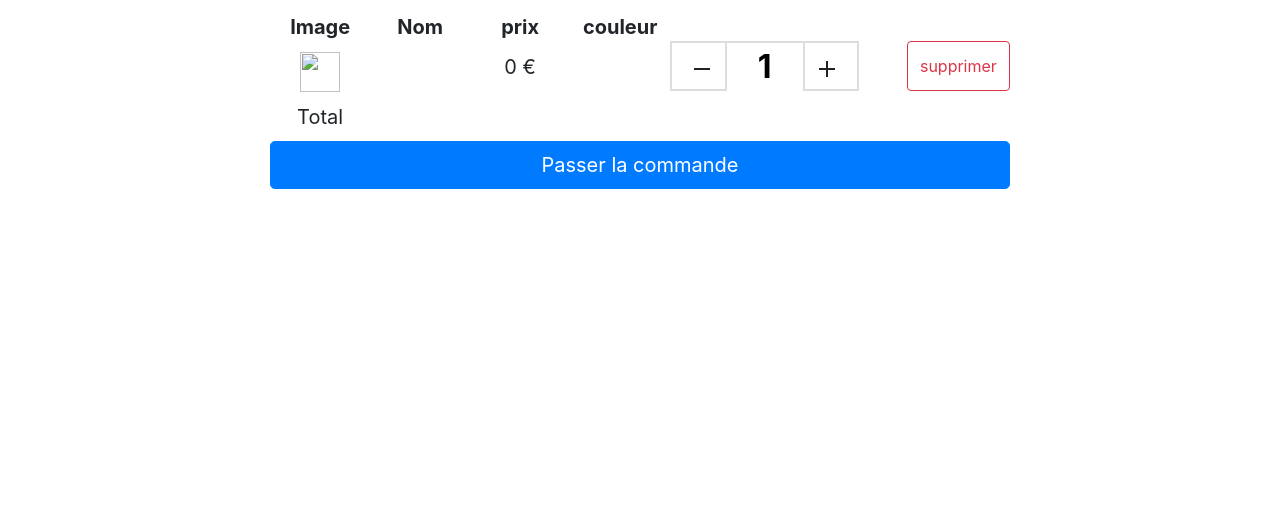
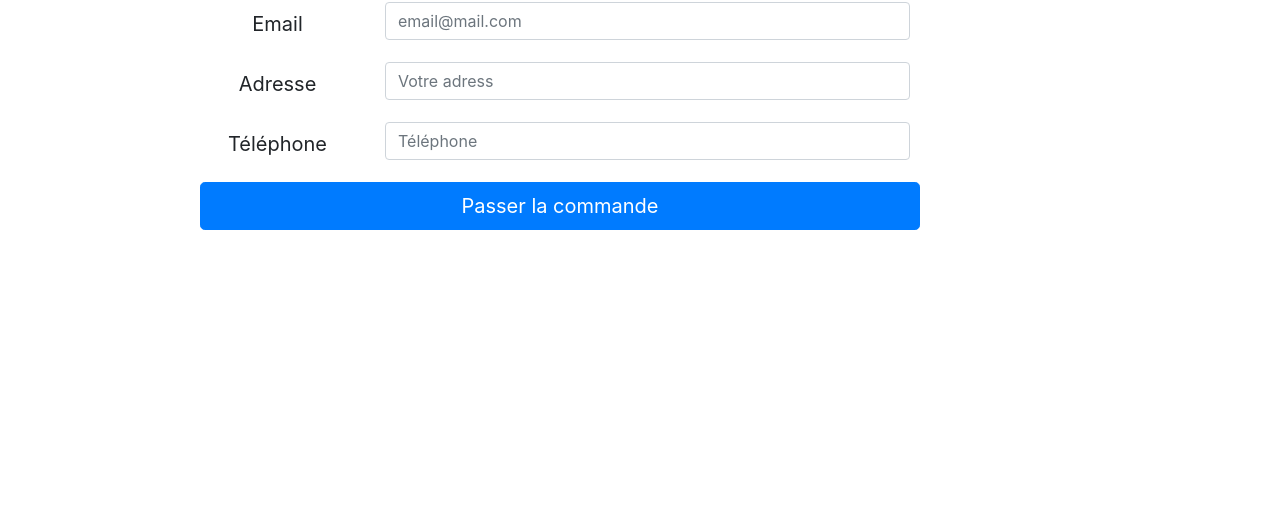
Before and after one commit to abdomikhael/orinoco, a plain HTML site: page panier.html in a window 1280 px wide. Shown: the part 215-747 px from the top of the page. Drawn offline with nearby package versions, Linux system fonts and the light colour scheme.

Commit message:
ajouter la form

```diff
--- a/index.js
+++ b/index.js
@@ -132,6 +132,56 @@ async function teddyInfo(){
   priceInfo.textContent=teddy.price /100+" euro";
   panierButton.textContent= " Ajouter au panier";
   descInfo.textContent =teddy.description;
+  leftInfo.setAttribute("class", "produit-photo");
+  rightInfo.setAttribute("class", "produit-info");
+  productInfo.setAttribute("class", "produit-block");
+  colorsInfo.setAttribute("class", " custom-select color-button");
+  panierButton.setAttribute("class", "btn btn-primary btn-sm")
+  panierButton.setAttribute("data", "id")
+
+
+
+  for (var i = 0; i < teddy.colors.length; i++) {
+    var color =teddy.colors[i];
+    var colorsOption = document.createElement("option");
+    colorsOption.textContent= color;
+    colorsInfo.appendChild(colorsOption);
+
+
+
+}
+
+
+
+
+  panierButton.addEventListener("click",function displayIncart (){
+  panierButton.textContent ="i love you";
+
+  var panier = JSON.parse(localStorage.getItem("panier"));
+
+  var nb_prod = 0;
+  if(panier != null)
+  {
+    nb_prod = panier.length;
+  }
+  console.log(nb_prod)
+
+  if(nb_prod > 0)
+  {
+    panier.push(teddy._id);
+  }
+  else
+  {
+    panier = [teddy._id];
+  }
+  panier = JSON.stringify(panier);
+
+  localStorage.setItem("panier", panier)
+
+
+
+ });
+}
 
 
 
@@ -141,188 +191,196 @@ async function teddyInfo(){
 
 
 
-  leftInfo.setAttribute("class", "produit-photo");
-  rightInfo.setAttribute("class", "produit-info");
-  productInfo.setAttribute("class", "produit-block");
-  colorsInfo.setAttribute("class", " custom-select color-button");
-  panierButton.setAttribute("class", "btn btn-primary btn-sm")
+async function showTeddyInCart(){
+  var menuPanier = document.getElementById("basket-menu");
+      var panier = JSON.parse(localStorage.getItem("panier"))
 
-  console.log(teddy)
+
+  var sectionPanier = document.createElement("section");
+  menuPanier.appendChild(sectionPanier);
+  var table = document.createElement("table");
+  sectionPanier.appendChild(table);
+  var ligneTitre = document.createElement("tr");
+  table.appendChild(ligneTitre);
+  var totalLigne = document.createElement("tr");
+  sectionPanier.appendChild(totalLigne);
+
+  var totalTitre = document.createElement("th");
+  totalLigne.appendChild(totalTitre);
+  totalTitre.textContent = "Total";
+  var totalEl = document.createElement("td");
+  totalLigne.appendChild(totalEl);
+
+
+
+
+  var titreImage = document.createElement("th");
+  titreImage.textContent = "Image";
+  var titreName =document.createElement("th")
+  titreName.textContent ="Nom";
+  var titrePrix = document.createElement("th");
+  titrePrix.textContent ="prix";
+  ligneTitre.appendChild(titreImage);
+  ligneTitre.appendChild(titreName);
+  ligneTitre.appendChild(titrePrix);
+
+
+  for(i = 0; i < panier.length; i++)
+  {
+
+    var id = panier[i]
+
+    var teddy = await getteddyInfo(id);
+    console.log(teddy)
+
+      var lignePanier = document.createElement("tr");
+  table.appendChild(lignePanier);
+    var cellImagePanier = document.createElement("td");
+    var imagePanier =document.createElement("img");
+    cellImagePanier.appendChild(imagePanier);
+    var cellNamePanier =document.createElement("td");
+    var cellPrice = document.createElement("td");
+
+
+
+    var buttonRemove =document.createElement("button");
+
+    lignePanier.appendChild(cellImagePanier);
+    lignePanier.appendChild(cellNamePanier);
+    lignePanier.appendChild(cellPrice);
+
+
+
+    lignePanier.appendChild(buttonRemove);
+
+
+      lignePanier.setAttribute("class", "product-cart");
+
+    cellImagePanier.setAttribute("class", "image-cart");
+
+
+
+    buttonRemove.setAttribute("class", "btn btn-outline-danger");
+      buttonRemove.textContent = "supprimer"
+      cellNamePanier.textContent = teddy.name;
+      cellPrice.innerHTML = teddy.price/100+" €";
+      imagePanier.src = teddy.imageUrl;
 
 
 
 
 
-  for (var i = 0; i < teddy.colors.length; i++) {
-    var color =teddy.colors[i];
-    var colorsOption = document.createElement("option");
-    colorsInfo.appendChild(colorsOption);
-
-    colorsOption.textContent= teddy.colors;
-
-  }
+  buttonRemove.addEventListener("click", function(id){
 
 
 
+        lignePanier.remove(id)
 
-  panierButton.addEventListener("click",function displayIncart (){
+  panier = JSON.stringify(panier);
 
-
-
-
-   panierButton.textContent ="i love you";
-   var counte = document.getElementById("counter");
-   counte++;
-   let nameTeddy = JSON.stringify(teddy.name);
-   localStorage.setItem("name",nameTeddy);
-   let priceTeddy = JSON.stringify(teddy.price);
-   localStorage.setItem("price", teddy.price);
-   let imageTeddy = JSON.stringify(teddy.imageUrl);
-   localStorage.setItem("image", teddy.imageUrl);
-   let colorTeddy = JSON.stringify(teddy.colors[i]);
-   localStorage.setItem("color", colorTeddy);
-
-
-   console.log(localStorage)
-
-
-
-
- });
-
-
-}
-function addTeddyToCart(){
-
-
-
-
-
-  var menuPanier = document.getElementById("basket-menu");
-  var sectionPanier = document.createElement("section");
-  menuPanier.appendChild(sectionPanier);
-  var table = document.createElement("table");
-  sectionPanier.appendChild(table);
-
-
-
-  var ligneTitre = document.createElement("tr");
-  table.appendChild(ligneTitre);
-  var lignePanier = document.createElement("tr");
-  table.appendChild(lignePanier);
-  var ligneTotal = document.createElement("tr");
-  table.appendChild(ligneTotal);
-  var titreImage = document.createElement("th");
-
-  titreImage.textContent = "Image";
-
-  var titreName =document.createElement("th")
-  titreName.textContent ="Nom";
-  var titrePrix = document.createElement("th");
-  titrePrix.textContent ="prix";
-  var titreColor =document.createElement("th");
-  titreColor.textContent = "couleur"
-  ligneTitre.appendChild(titreImage);
-  ligneTitre.appendChild(titreName);
-  ligneTitre.appendChild(titrePrix);
-  ligneTitre.appendChild(titreColor)
-
-
-
-
-  var cellImagePanier = document.createElement("td");
-  var imagePanier =document.createElement("img");
-  cellImagePanier.appendChild(imagePanier);
-  var cellNamePanier =document.createElement("td");
-  var cellPrice = document.createElement("td");
-  var cellColor =document.createElement("td");
-  lignePanier.appendChild(cellImagePanier);
+  localStorage.removeItem("panier", panier)
+})
 
 
 
 
 
 
+  }
 
 
+    }
+function form(){
+  var menuPanier = document.getElementById("basket-menu")
 
-  lignePanier.appendChild(cellNamePanier);
+  var form =document.createElement("form")
+    menuPanier.appendChild(form)
+    form.setAttribute("class", "form-user")
+  var formGroup = document.createElement("div");
+  form.appendChild(formGroup);
+  formGroup.setAttribute("class", "form-group row");
+  var labelNom = document.createElement("label");
+  formGroup.appendChild(labelNom);
+  labelNom.setAttribute("class", "col-sm-2 col-form-label")
+  var divUser = document.createElement("div");
+  formGroup.appendChild(divUser);
+  divUser.setAttribute("class", "col-sm-6")
+   var userName = document.createElement("input");
+  userName.setAttribute("for", "form-Nom");
+  labelNom.textContent = "Nom";
+  userName.required;
 
-  lignePanier.appendChild(cellPrice);
+  divUser.appendChild(userName);
+  userName.setAttribute("class", "form-control");
+  userName.setAttribute("type", "text")
+  userName.setAttribute("placeholder", "Nom");
+  userName.setAttribute("id", "form-Nom");
 
-  lignePanier.appendChild(cellColor);
-  var cellButtonQuntity = document.createElement("div");
-  lignePanier.appendChild(cellButtonQuntity);
-  cellButtonQuntity.setAttribute("class", "number-input md-number-input")
-  var buttonQuantityMinus = document.createElement("button");
-  cellButtonQuntity.appendChild(buttonQuantityMinus);
-  buttonQuantityMinus.setAttribute("class", "minus");
-  buttonQuantityMinus.setAttribute("onclick", "this.parentNode.querySelector('input[type=number]').stepDown()") ;
-  var inputQuantity = document.createElement("input");
-  cellButtonQuntity.appendChild(inputQuantity);
-  inputQuantity.setAttribute("class", "quantity")
-  inputQuantity.setAttribute("min", "0")
-  inputQuantity.setAttribute("name", "quantity");
-  inputQuantity.setAttribute("value", "1");
-  inputQuantity.setAttribute("type", "number")
-  ;  var buttonQuantityPlus =document.createElement("button");
-  cellButtonQuntity.appendChild(buttonQuantityPlus);
-  buttonQuantityPlus.setAttribute("class", "plus");
-  buttonQuantityPlus.setAttribute("onclick", "this.parentNode.querySelector('input[type=number]').stepUp()");
-  var buttonRemove =document.createElement("button");
-  lignePanier.appendChild(buttonRemove);
-  buttonRemove.setAttribute("class", "btn btn-outline-danger");
-  buttonRemove.textContent = "supprimer"
+var formGroupMail = document.createElement("div");
+  form.appendChild(formGroupMail);
+  formGroupMail.setAttribute("class", "form-group row");
+  var labelMail = document.createElement("label");
+  formGroupMail.appendChild(labelMail);
+  labelMail.setAttribute("class", "col-sm-2 col-form-label")
+  var divUserMail = document.createElement("div");
+  formGroupMail.appendChild(divUserMail);
+  divUserMail.setAttribute("class", "col-sm-6")
+   var userMail = document.createElement("input");
+  userMail.setAttribute("for", "form-mail");
+  userMail.required;
+  labelMail.textContent = "Email";
+
+  divUserMail.appendChild(userMail);
+  userMail.setAttribute("class", "form-control");
+  userMail.setAttribute("type", "email")
+  userMail.setAttribute("placeholder", "email@mail.com");
+  userMail.setAttribute("id", "form-phone");
+
+var formGroupAdress = document.createElement("div");
+  form.appendChild(formGroupAdress);
+  formGroupAdress.setAttribute("class", "form-group row");
+  var labelAdress = document.createElement("texarea");
+  formGroupAdress.appendChild(labelAdress);
+  labelAdress.setAttribute("class", "col-sm-2 col-form-label")
+  var divUserAdress = document.createElement("div");
+  formGroupAdress.appendChild(divUserAdress);
+  divUserAdress.setAttribute("class", " row-2 col-sm-6")
+   var userAdress = document.createElement("input");
+  userAdress.setAttribute("for", "form-adress");
+  labelAdress.textContent = "Adresse";
+
+  divUserAdress.appendChild(userAdress);
+  userAdress.setAttribute("class", "form-control");
+  userAdress.setAttribute("type", "text")
+  userAdress.setAttribute("placeholder", "Votre adress");
+  userAdress.setAttribute("id", "form-adress");
+  userAdress.required;
 
 
+  var formGroupPhone = document.createElement("div");
+  form.appendChild(formGroupPhone);
+  formGroupPhone.setAttribute("class", "form-group row");
+  var labelPhone = document.createElement("label");
+  formGroupPhone.appendChild(labelPhone);
+  labelPhone.setAttribute("class", "col-sm-2 col-form-label")
+  var divUserPhone = document.createElement("div");
+  formGroupPhone.appendChild(divUserPhone);
+  divUserPhone.setAttribute("class", "col-sm-6")
+   var userPhone = document.createElement("input");
+  userPhone.setAttribute("for", "form-phone");
+  labelPhone.textContent = "Téléphone";
+  userPhone.required;
 
+  divUserPhone.appendChild(userPhone);
+  userPhone.setAttribute("class", "form-control");
+  userPhone.setAttribute("type", "number")
+  userPhone.setAttribute("placeholder", "Téléphone");
+  userMail.setAttribute("id", "form-phone");
 
-  var cellTotalTitre =document.createElement("td");
-  ligneTotal.appendChild(cellTotalTitre);
-  cellTotalTitre.textContent = "Total";
-  var cellTotalAmount = document.createElement("td");
-  ligneTotal.appendChild(cellTotalAmount);
-
-  var blockButtonCommande = document.createElement("button");
-  sectionPanier.appendChild(blockButtonCommande);
-  blockButtonCommande.setAttribute("class", "btn btn-primary btn-lg btn-block");
+    var blockButtonCommande = document.createElement("a");
+  form.appendChild(blockButtonCommande);
+  blockButtonCommande.href = "confirmation.html"
+  blockButtonCommande.setAttribute("class", "btn btn-primary col-sm-8 btn-lg btn-block");
+  blockButtonCommande.setAttribute("type", "submit")
   blockButtonCommande.textContent = "Passer la commande"
-
-  var buttonTotal = document.createElement("td");
-  ligneTotal.appendChild(buttonTotal);
-
-
-
-  var name =  localStorage.getItem("name");
-  cellNamePanier.innerHTML = name;
-  var price = localStorage.getItem("price");
-  cellPrice.innerHTML =price/100+" €";
-  var image = localStorage.getItem("image");
-  imagePanier.src = image;
-  imagePanier.setAttribute("class", "image-cart");
-
-  var Color = localStorage.getItem("color");
-  cellColor.innerHTML = color;
-  var totalObjet = inputQuantity.value * price ;
-  console.log(totalObjet);
-
-
-
-
-  cellImagePanier.src = image;
-  lignePanier.setAttribute("class", "product-cart");
-  cellImagePanier.setAttribute("class", "image-cart");
-  buttonRemove.addEventListener("click", function removeItem(){
-  buttonRemove.textContent = "i am here"
-      });
-  /*  Localstorage.removeItem("name");
-    Localstorage.removeItem("price");
-    Localstorage.removeItem("image");
-    Localstorage.removeItem("color");
-    element.parentNode.removeChild(cellButtonQuntity)*/
-
-
-
-
-
 }
--- a/style.css
+++ b/style.css
@@ -114,18 +114,21 @@
 	text-align: left;
 }
 #basket-menu{
-	min-height: 100vh;
+
 	display: flex;
 	text-align: center;
 	justify-content: center;
 	font-size: 20px;
+	flex-direction: column;
 
 }
-
+table{
+	display: inline-block;
+}
 .produc-basket {
 
 }
-.image-cart {
+.product-cart img {
 	height: 40px;
 	width: 40px;
 
@@ -136,7 +139,7 @@ tr{
 }
 th{
 
-
+	text-align: initial;
 	margin-top: 20px;
 	margin-bottom: 20px;
 	width: 100px;
@@ -145,90 +148,19 @@ th{
 td{
 
 
-
+	text-align: start;
 	margin-top: 10px;
 	margin-bottom: 10px;
 		width: 100px;
 
 
 }
-input[type="number"] {
-  -webkit-appearance: textfield;
-    -moz-appearance: textfield;
-          appearance: textfield;
+.product-cart {
+	margin : 10px;
 }
-input[type=number]::-webkit-inner-spin-button,
-input[type=number]::-webkit-outer-spin-button {
-  -webkit-appearance: none;
+.form-user{
+margin-left: 200px;
 }
-.number-input {
-  margin-right: 3rem;
-}
-.number-input button {
-  -webkit-appearance: none;
-  background-color: transparent;
-  border: none;
-  align-items: center;
-  justify-content: center;
-  cursor: pointer;
-  margin: 0;
-  position: relative;
-}
-.number-input button:before,
-.number-input button:after {
-  display: inline-block;
-  position: absolute;
-  content: '';
-  height: 2px;
-  transform: translate(-50%, -50%);
-}
-.number-input button.plus:after {
-  transform: translate(-50%, -50%) rotate(90deg);
-}
-.number-input input[type=number] {
-  text-align: center;
-}
-
-
-.md-number-input.number-input {
-  border: 2px solid #ddd;
-  width: 11.8rem;
-}
-.md-number-input.number-input button {
-  outline: none;
-  width: 3rem;
-  height: 2rem;
-  padding-top: .8rem;
-}
-.md-number-input.number-input button.minus {
-  padding-left: 8px;
-}
-.md-number-input.number-input button.plus {
-  padding-left: 2px;
-}
-.md-number-input.number-input button:before,
-.md-number-input.number-input button:after {
-  width: 1rem;
-  background-color: #212121;
-}
-.md-number-input.number-input input[type=number] {
-  max-width: 5rem;
-  padding: .5rem;
-  border: solid #ddd;
-  border-width: 0 2px;
-  font-size: 2rem;
-  height: 3rem;
-  font-weight: bold;
-  outline: none;
-}
-@media not all and (min-resolution:.001dpcm)
-{ @supports (-webkit-appearance:none) and (stroke-color:transparent) {
-  .number-input.md-number-input.safari_only button:before,
-  .number-input.md-number-input.safari_only button:after {
-    margin-top: -.6rem;
-  }
-}}
-
 footer{
 	display: flex;
 	justify-content: space-evenly;
```
Also changed, not shown: confirmation.html (+10 -11 lines), panier.html (+4 -6 lines).
